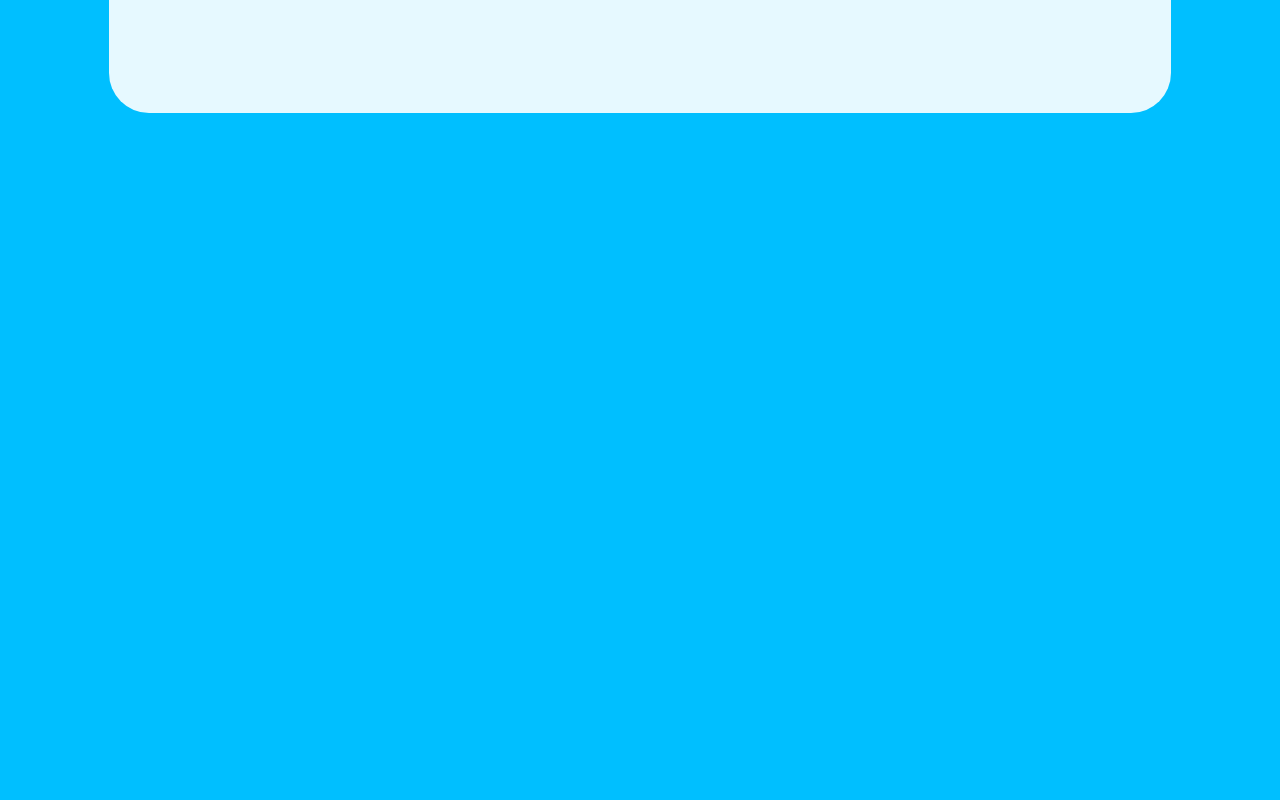
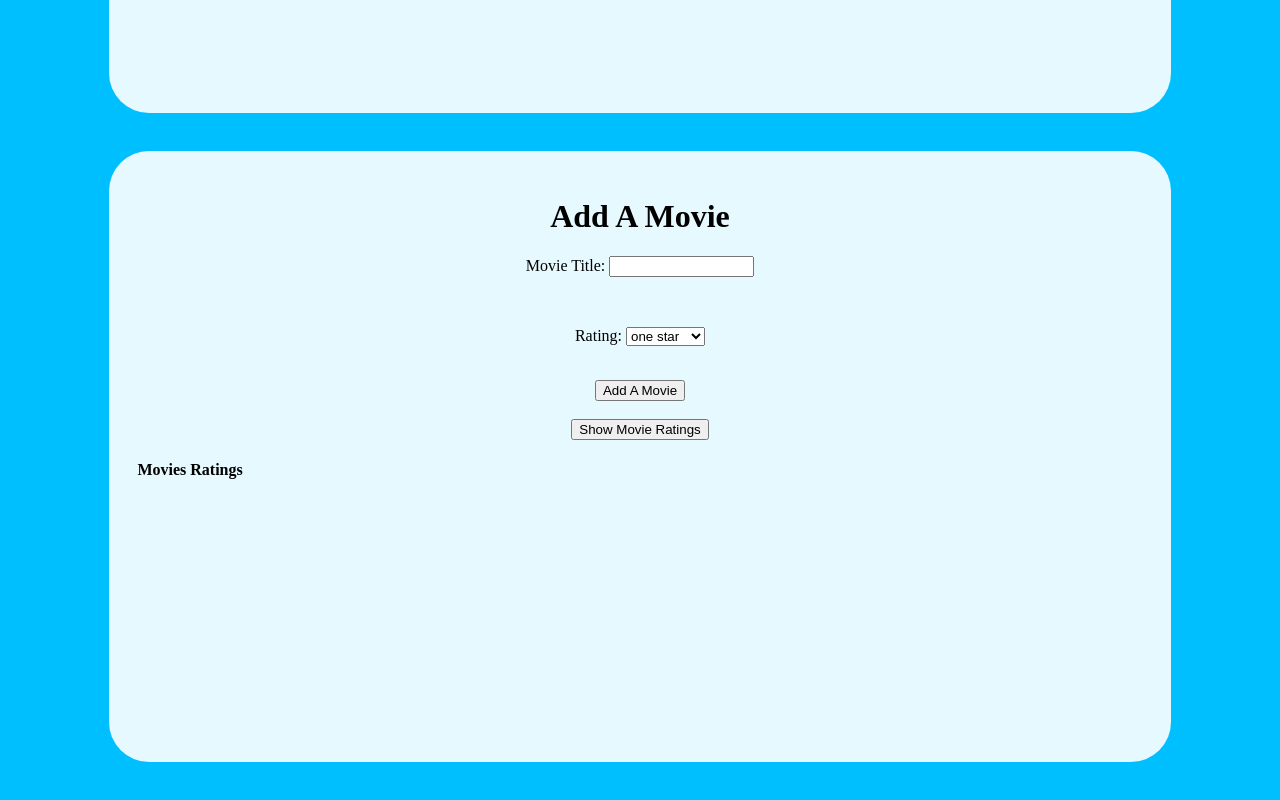
Before and after one commit to izzt/prog219-ObjectHW, a plain HTML site: page Prog219-MovieRating/index.html in a window 1280 px wide. Shown: the part 535-1335 px from the top of the page. Before the commit the page ends 800 px from the top, so only its background shows below. Drawn offline with nearby package versions, Linux system fonts and the light colour scheme.

Commit message:
Update index.html

```diff
--- a/Prog219-MovieRating/index.html
+++ b/Prog219-MovieRating/index.html
@@ -37,6 +37,51 @@
             <h3 scope="col">Ratings</h3>
 
     </section>
+    </div>    <!DOCTYPE html>
+<html lang="en">
+<head>
+    <meta charset="UTF-8">
+    <title>Rate A Movie</title>
+    <script src="https://code.jquery.com/jquery-3.1.1.min.js"></script>
+       <link rel="stylesheet" href="css.css" type="text/css">
+       <script src="main.js"></script>
+       <script src="movie.js"></script>
+</head>
+<body>
+     <div class="main">
+    <h1> Add A Movie</h1>
+        <form action="http://www.example.com/login.php">
+        <p>Movie Title:
+            <input id="movieTitle" type="text" name="movieTitle" size="15" maxlength="30">
+        </p>
+        <br>
+        <p>Rating:
+            <select id="rating" name="rating">
+				<option value="1">one star</option>
+				<option value="2">two star</option>
+                <option value="3">three star</option>
+                <option value="4">four star</option>
+                <option value="5">five star</option>
+			</select>
+        </p>
+    </form>
+    <br>
+
+    <button id="addAMovie" type="button|submit|reset" >Add A Movie</button>  <br />
+     <br />
+    <button id="showMovieRatings" type="button" >Show Movie Ratings</button>  <br />
+    <br>
+    <div class="ratediv">
+    <table id="myTable">
+        <tr>
+            <th scope="col">Movies</th>
+            <th scope="col">Ratings</th>
+        </tr>
+    </table>
+    </div>
+
     </div>
 </body>
 </html>
+</body>
+</html>
```
